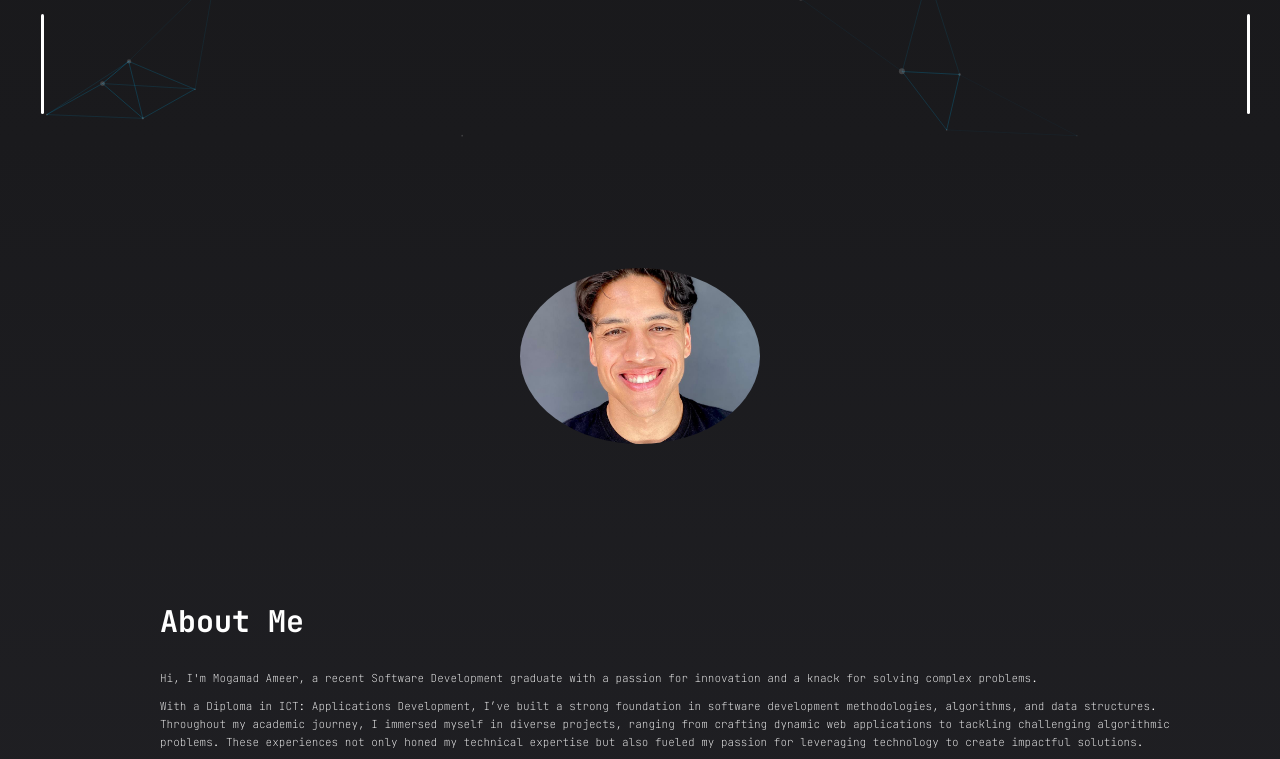
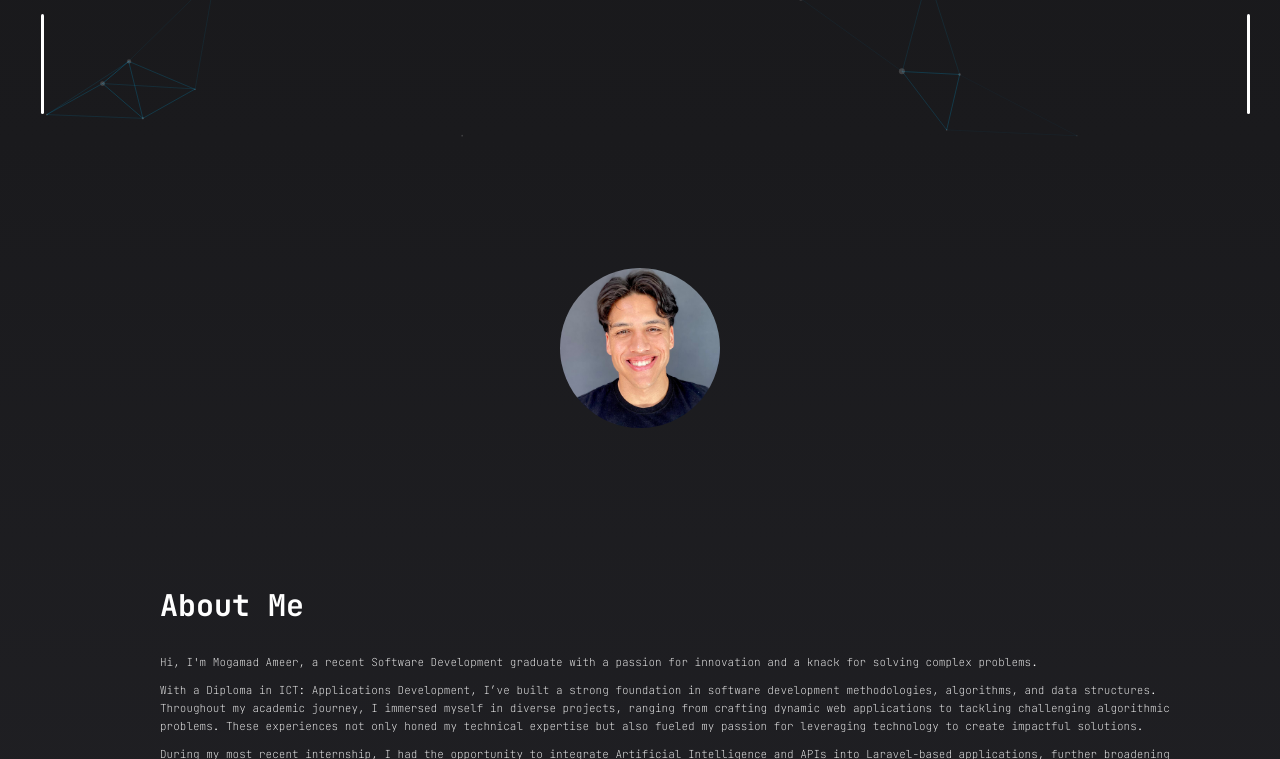
Before and after one commit to ameermarlie/DigitalPortfolio, a plain HTML site: page index.html in a window 1280 px wide. Shown: the part 660-1419 px from the top of the page. Drawn offline with Linux system fonts and the light colour scheme.

Commit message:
Update experience.css

```diff
--- a/experience.css
+++ b/experience.css
@@ -680,8 +680,8 @@
   .mePic {
     background-image: url(images/me.jpg);
     background-size: cover;
-    width: 15rem;
-    height: 40rem;
+    width: 10rem;
+    height: 10rem;
     border-radius: 50%;
     background-repeat: no-repeat;
     background-position: center center;
```
